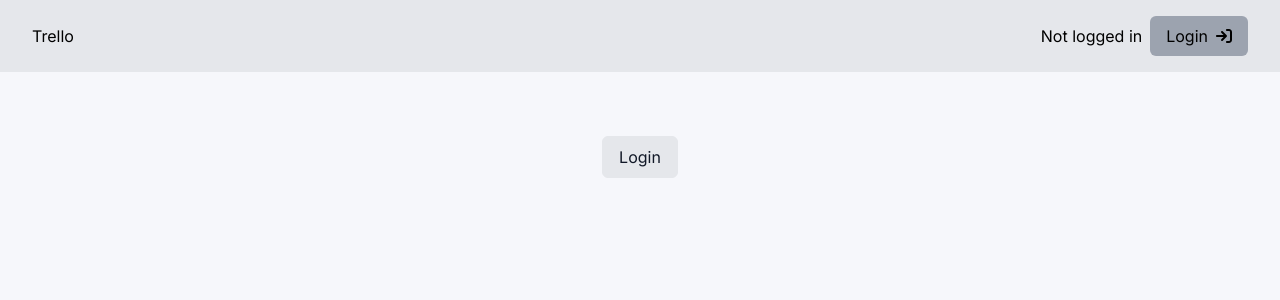
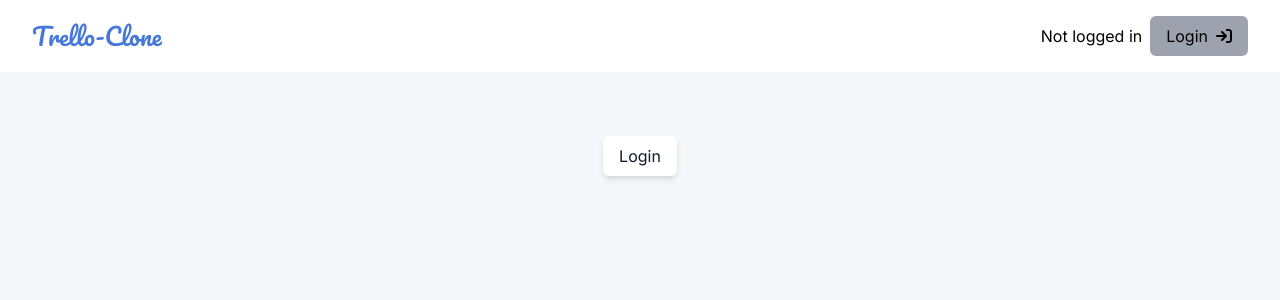
Before and after one commit to Spektar001/trello-clone, a Next.js app: page / in a window 1280 px wide. Shown: the top 300 px of the page. Built offline with nearby package versions, Linux system fonts and the light colour scheme; no server answers; what @liveblocks/client, @liveblocks/node, @liveblocks/react would draw is missing.

Commit message:
refactor: change styles css

```diff
--- a/src/app/globals.css
+++ b/src/app/globals.css
@@ -3,14 +3,19 @@
 @tailwind utilities;
 
 body {
-  background-color: #f6f7fb;
+  background-color: #f4f6fa;
+}
+
+.logo {
+  color: #4677da;
+  font-size: 1.5rem;
 }
 
 button[type="submit"],
 button.primary,
 .btn {
-  @apply bg-gray-200 text-gray-900 py-2 px-4 border border-gray-200 rounded-md;
-  @apply hover:bg-gray-300 transition ease-in duration-200;
+  @apply bg-white text-gray-900 py-2 px-4 shadow-md rounded-md;
+  @apply hover:shadow-sm transition ease-in duration-200;
 }
 
 button[type="submit"],
--- a/src/components/Board.tsx
+++ b/src/components/Board.tsx
@@ -1,20 +1,20 @@
 "use client";
 
+import { updateBoard } from "@/app/actions/boardActions";
 import { RoomProvider, useUpdateMyPresence } from "@/app/liveblocks.config";
-import { LiveList } from "@liveblocks/client";
-import { ClientSideSuspense } from "@liveblocks/react";
-import Columns from "./Columns";
-import Link from "next/link";
-import { FontAwesomeIcon } from "@fortawesome/react-fontawesome";
 import {
   faClose,
   faCog,
   faPenToSquare,
 } from "@fortawesome/free-solid-svg-icons";
+import { FontAwesomeIcon } from "@fortawesome/react-fontawesome";
+import { LiveList } from "@liveblocks/client";
+import { ClientSideSuspense } from "@liveblocks/react";
+import Link from "next/link";
+import { useRouter } from "next/navigation";
 import { FormEvent, useEffect, useState } from "react";
-import { updateBoard } from "@/app/actions/boardActions";
-import { useRouter } from "next/navigation";
 import { BoardContextProvider } from "./BoardContext";
+import Columns from "./Columns";
 
 const Board = ({ id, name }: { id: string; name: string | string[] }) => {
   const [renameMode, setRenameMode] = useState(false);
@@ -55,10 +55,10 @@ const Board = ({ id, name }: { id: string; name: string | string[] }) => {
                 <div>
                   {!renameMode && (
                     <div className="flex gap-2 items-start">
-                      <h1 className="text-2xl">Board: {name}</h1>
+                      <h1 className="text-3xl font-medium">{name}</h1>
                       <button
                         onClick={() => setRenameMode(true)}
-                        className="text-gray-300 hover:text-gray-600"
+                        className="text-gray-300 hover:text-gray-600 transition ease-in duration-200"
                       >
                         <FontAwesomeIcon
                           className="fa-sm"
@@ -69,7 +69,6 @@ const Board = ({ id, name }: { id: string; name: string | string[] }) => {
                   )}
                   {renameMode && (
                     <div className="relative flex gap-2 items-center">
-                      <h1 className="text-2xl">Board: </h1>
                       <form onSubmit={handleNameSubmit}>
                         <input
                           className="pr-7"
--- a/src/components/CancelButton.tsx
+++ b/src/components/CancelButton.tsx
@@ -4,11 +4,11 @@ import { FontAwesomeIcon } from "@fortawesome/react-fontawesome";
 const CancelButton = ({ onClick }: { onClick: () => void }) => {
   return (
     <button
-      className="mt-4 w-full flex items-center justify-center gap-2 uppercase text-sm font-medium text-gray-400 hover:text-gray-600"
+      className="mt-4 w-full flex items-center justify-center gap-2 uppercase text-sm font-medium text-gray-400 hover:text-gray-600 transition ease-in duration-200"
       onClick={onClick}
     >
       <FontAwesomeIcon icon={faClose} />
-      Cancel edit
+      Cancel
     </button>
   );
 };
--- a/src/components/Column.tsx
+++ b/src/components/Column.tsx
@@ -80,10 +80,10 @@ const Column = ({ id, name }: ColumnProps) => {
     <div className="w-48 bg-white shadow-sm rounded-md p-2">
       {!renameMode && (
         <div className="flex justify-between">
-          <h3>{name}</h3>
+          <h3 className="text-lg font-medium">{name}</h3>
           <button
             onClick={() => setRenameMode(true)}
-            className="text-gray-300 hover:text-gray-600"
+            className="text-gray-300 hover:text-gray-600 transition ease-in duration-200"
           >
             <FontAwesomeIcon icon={faEllipsis} />
           </button>
--- a/src/components/EmailAccessList.tsx
+++ b/src/components/EmailAccessList.tsx
@@ -29,7 +29,7 @@ const EmailAccessList = ({
       {Object.keys(usersAccesses).map((email) => (
         <div
           key={email}
-          className="max-w-xs flex justify-between items-center gap-2 my-4 border rounded-lg pl-4"
+          className="max-w-xs flex justify-between items-center gap-2 my-4 border border-gray-300 rounded-lg pl-4"
         >
           {email}
           <button className="btn" onClick={() => handleDelete(email)}>
--- a/src/components/Header.tsx
+++ b/src/components/Header.tsx
@@ -1,24 +1,38 @@
 import { authOptions } from "@/lib/authOptions";
 import { getServerSession } from "next-auth";
+import { Pacifico } from "next/font/google";
+import Image from "next/image";
+import Link from "next/link";
+import LoginButton from "./LoginButton";
 import LogoutButton from "./LogoutButton";
-import LoginButton from "./LoginButton";
-import Link from "next/link";
+
+const pacifico = Pacifico({
+  subsets: ["latin"],
+  weight: "400",
+});
 
 const Header = async () => {
   const session = await getServerSession(authOptions);
 
   return (
-    <header className="bg-gray-200 p-4 px-8">
+    <header className="bg-white p-4 px-8">
       <div className="flex justify-between items-center">
-        <Link href="/" className="logo">
-          Trello
-        </Link>
+        <div className={pacifico.className}>
+          <Link href="/" className="logo">Trello-Clone</Link>
+        </div>
         <div>
           {session && (
-            <>
-              Hello, {session.user?.name}
+            <div className="flex items-center gap-2">
+              <Image
+                className="rounded-full"
+                src={session.user?.image!}
+                width={30}
+                height={30}
+                alt="avatar"
+              />
+              {session.user?.name}
               <LogoutButton />
-            </>
+            </div>
           )}
           {!session && (
             <>
--- a/src/components/LogoutButton.tsx
+++ b/src/components/LogoutButton.tsx
@@ -8,9 +8,9 @@ const LogoutButton = () => {
   return (
     <button
       onClick={() => signOut()}
-      className="bg-gray-400 py-2 px-4 ml-2 rounded-md inline-flex items-center gap-2 hover:bg-gray-500 transition ease-in duration-200"
+      className="text-gray-400 ml-2 inline-flex hover:text-gray-600 transition ease-in duration-200"
     >
-      Logout <FontAwesomeIcon icon={faArrowRightFromBracket} />
+      <FontAwesomeIcon icon={faArrowRightFromBracket} />
     </button>
   );
 };
```
